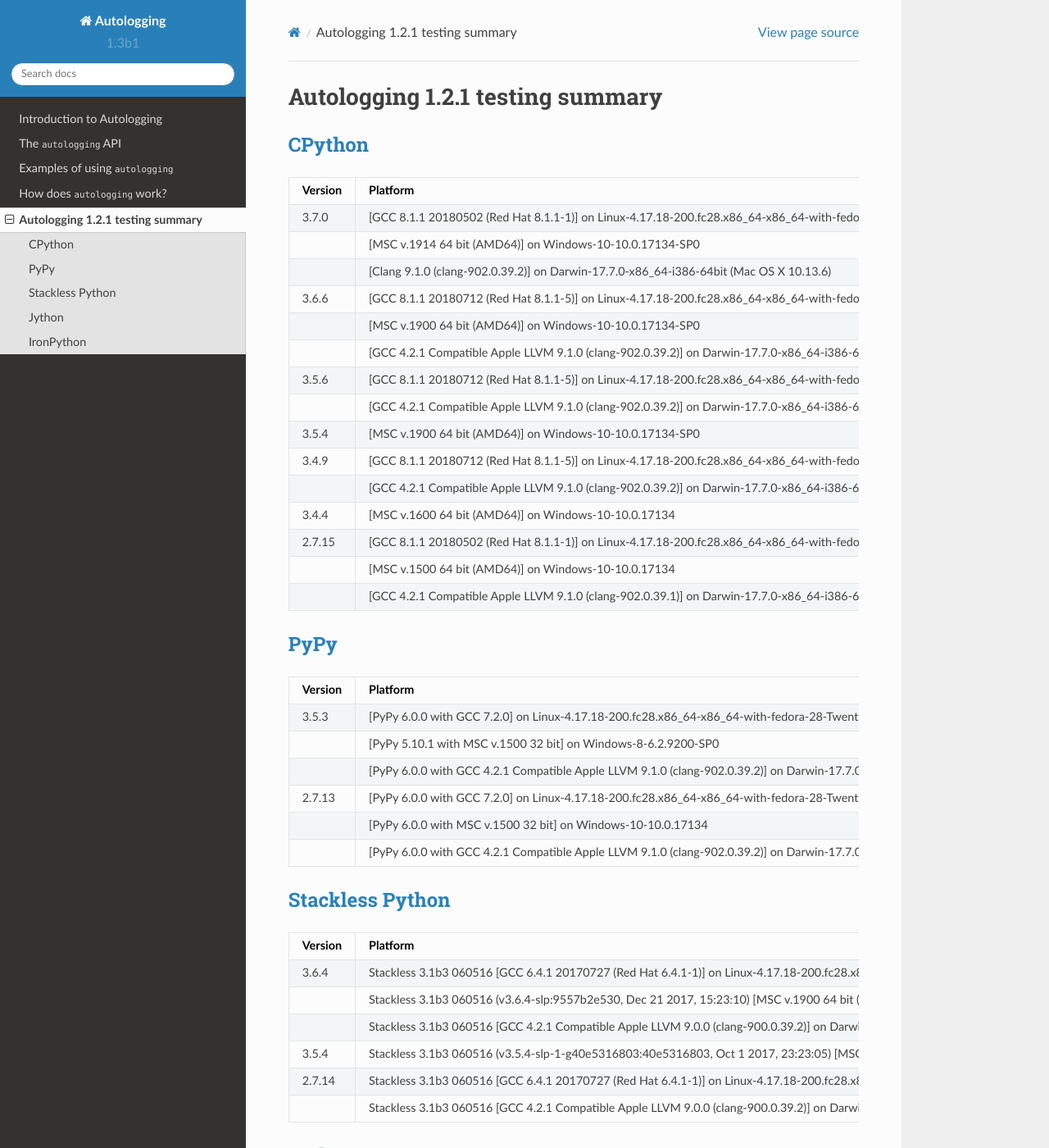
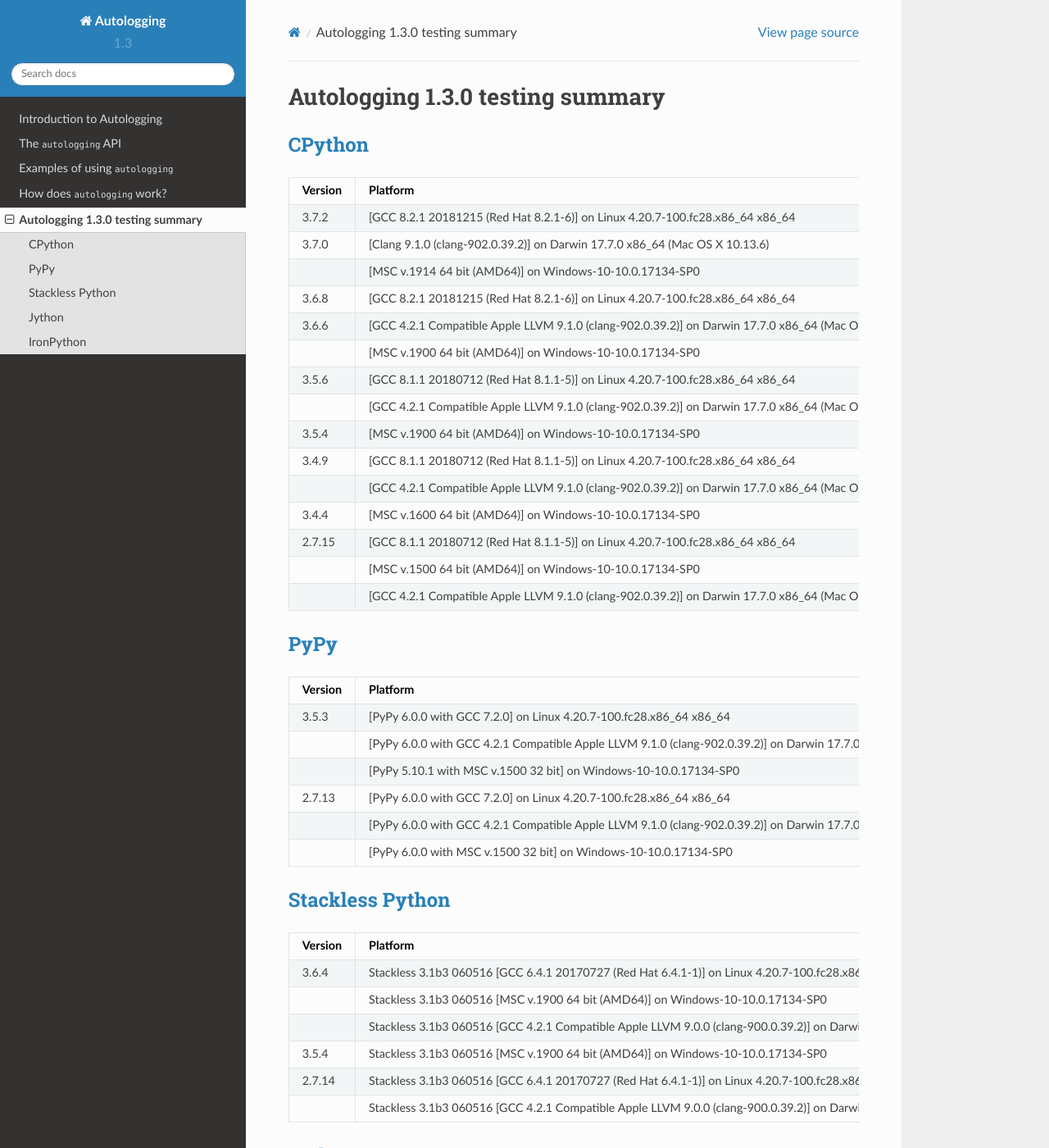
Before and after one commit to mzipay/Autologging, a Sphinx documentation site: the page built from doc/source/testing.rst, in a window 1280 px wide and 1400 px high. Shown: the whole window at 82% size. Built offline with Sphinx 7.4.7 and the Read the Docs theme 2.0.0, drawn with Linux system fonts in a browser that asks for light colours; some of the changed text lies outside the part shown.

Commit message:
updated docs and testing summary; updated version

```diff
--- a/autologging.py
+++ b/autologging.py
@@ -24,7 +24,7 @@
 # OTHER DEALINGS IN THE SOFTWARE.
 
 __author__ = "Matthew Zipay <mattz@ninthtest.info>"
-__version__ = "1.3.0b1"
+__version__ = "1.3.0"
 
 from functools import wraps
 from inspect import isclass, isgenerator, ismethod, isroutine
--- a/doc/source/conf.py
+++ b/doc/source/conf.py
@@ -58,9 +58,9 @@
 # built documents.
 #
 # The short X.Y version.
-version = "1.3b1"
+version = "1.3"
 # The full version, including alpha/beta/rc tags.
-release = "1.3.0b0"
+release = "1.3.0"
 
 # The language for content autogenerated by Sphinx. Refer to documentation
 # for a list of supported languages.
--- a/doc/source/testing.rst
+++ b/doc/source/testing.rst
@@ -1,5 +1,5 @@
 =================================
-Autologging 1.2.1 testing summary
+Autologging 1.3.0 testing summary
 =================================
 
 .. _CPython: https://www.python.org/
@@ -11,98 +11,98 @@
 `CPython`_
 ==========
 
-+---------+------------------------------------------------------------------------------------------------------------------+
-| Version | Platform                                                                                                         |
-+=========+==================================================================================================================+
-| 3.7.0   | [GCC 8.1.1 20180502 (Red Hat 8.1.1-1)] on Linux-4.17.18-200.fc28.x86_64-x86_64-with-fedora-28-Twenty_Eight       |
-+---------+------------------------------------------------------------------------------------------------------------------+
-|         | [MSC v.1914 64 bit (AMD64)] on Windows-10-10.0.17134-SP0                                                         |
-+---------+------------------------------------------------------------------------------------------------------------------+
-|         | [Clang 9.1.0 (clang-902.0.39.2)] on Darwin-17.7.0-x86_64-i386-64bit (Mac OS X 10.13.6)                           |
-+---------+------------------------------------------------------------------------------------------------------------------+
-| 3.6.6   | [GCC 8.1.1 20180712 (Red Hat 8.1.1-5)] on Linux-4.17.18-200.fc28.x86_64-x86_64-with-fedora-28-Twenty_Eight       |
-+---------+------------------------------------------------------------------------------------------------------------------+
-|         | [MSC v.1900 64 bit (AMD64)] on Windows-10-10.0.17134-SP0                                                         |
-+---------+------------------------------------------------------------------------------------------------------------------+
-|         | [GCC 4.2.1 Compatible Apple LLVM 9.1.0 (clang-902.0.39.2)] on Darwin-17.7.0-x86_64-i386-64bit (Mac OS X 10.13.6) |
-+---------+------------------------------------------------------------------------------------------------------------------+
-| 3.5.6   | [GCC 8.1.1 20180712 (Red Hat 8.1.1-5)] on Linux-4.17.18-200.fc28.x86_64-x86_64-with-fedora-28-Twenty_Eight       |
-+---------+------------------------------------------------------------------------------------------------------------------+
-|         | [GCC 4.2.1 Compatible Apple LLVM 9.1.0 (clang-902.0.39.2)] on Darwin-17.7.0-x86_64-i386-64bit (Mac OS X 10.13.6) |
-+---------+------------------------------------------------------------------------------------------------------------------+
-| 3.5.4   | [MSC v.1900 64 bit (AMD64)] on Windows-10-10.0.17134-SP0                                                         |
-+---------+------------------------------------------------------------------------------------------------------------------+
-| 3.4.9   | [GCC 8.1.1 20180712 (Red Hat 8.1.1-5)] on Linux-4.17.18-200.fc28.x86_64-x86_64-with-fedora-28-Twenty_Eight       |
-+---------+------------------------------------------------------------------------------------------------------------------+
-|         | [GCC 4.2.1 Compatible Apple LLVM 9.1.0 (clang-902.0.39.2)] on Darwin-17.7.0-x86_64-i386-64bit (Mac OS X 10.13.6) |
-+---------+------------------------------------------------------------------------------------------------------------------+
-| 3.4.4   | [MSC v.1600 64 bit (AMD64)] on Windows-10-10.0.17134                                                             |
-+---------+------------------------------------------------------------------------------------------------------------------+
-| 2.7.15  | [GCC 8.1.1 20180502 (Red Hat 8.1.1-1)] on Linux-4.17.18-200.fc28.x86_64-x86_64-with-fedora-28-Twenty_Eight       |
-+---------+------------------------------------------------------------------------------------------------------------------+
-|         | [MSC v.1500 64 bit (AMD64)] on Windows-10-10.0.17134                                                             |
-+---------+------------------------------------------------------------------------------------------------------------------+
-|         | [GCC 4.2.1 Compatible Apple LLVM 9.1.0 (clang-902.0.39.1)] on Darwin-17.7.0-x86_64-i386-64bit (Mac OS X 10.13.6) |
-+---------+------------------------------------------------------------------------------------------------------------------+
++---------+-------------------------------------------------------------------------------------------------------+
+| Version | Platform                                                                                              |
++=========+=======================================================================================================+
+| 3.7.2   | [GCC 8.2.1 20181215 (Red Hat 8.2.1-6)] on Linux 4.20.7-100.fc28.x86_64 x86_64                         |
++---------+-------------------------------------------------------------------------------------------------------+
+| 3.7.0   | [Clang 9.1.0 (clang-902.0.39.2)] on Darwin 17.7.0 x86_64 (Mac OS X 10.13.6)                           |
++---------+-------------------------------------------------------------------------------------------------------+
+|         | [MSC v.1914 64 bit (AMD64)] on Windows-10-10.0.17134-SP0                                              |
++---------+-------------------------------------------------------------------------------------------------------+
+| 3.6.8   | [GCC 8.2.1 20181215 (Red Hat 8.2.1-6)] on Linux 4.20.7-100.fc28.x86_64 x86_64                         |
++---------+-------------------------------------------------------------------------------------------------------+
+| 3.6.6   | [GCC 4.2.1 Compatible Apple LLVM 9.1.0 (clang-902.0.39.2)] on Darwin 17.7.0 x86_64 (Mac OS X 10.13.6) |
++---------+-------------------------------------------------------------------------------------------------------+
+|         | [MSC v.1900 64 bit (AMD64)] on Windows-10-10.0.17134-SP0                                              |
++---------+-------------------------------------------------------------------------------------------------------+
+| 3.5.6   | [GCC 8.1.1 20180712 (Red Hat 8.1.1-5)] on Linux 4.20.7-100.fc28.x86_64 x86_64                         |
++---------+-------------------------------------------------------------------------------------------------------+
+|         | [GCC 4.2.1 Compatible Apple LLVM 9.1.0 (clang-902.0.39.2)] on Darwin 17.7.0 x86_64 (Mac OS X 10.13.6) |
++---------+-------------------------------------------------------------------------------------------------------+
+| 3.5.4   | [MSC v.1900 64 bit (AMD64)] on Windows-10-10.0.17134-SP0                                              |
++---------+-------------------------------------------------------------------------------------------------------+
+| 3.4.9   | [GCC 8.1.1 20180712 (Red Hat 8.1.1-5)] on Linux 4.20.7-100.fc28.x86_64 x86_64                         |
++---------+-------------------------------------------------------------------------------------------------------+
+|         | [GCC 4.2.1 Compatible Apple LLVM 9.1.0 (clang-902.0.39.2)] on Darwin 17.7.0 x86_64 (Mac OS X 10.13.6) |
++---------+-------------------------------------------------------------------------------------------------------+
+| 3.4.4   | [MSC v.1600 64 bit (AMD64)] on Windows-10-10.0.17134-SP0                                              |
++---------+-------------------------------------------------------------------------------------------------------+
+| 2.7.15  | [GCC 8.1.1 20180712 (Red Hat 8.1.1-5)] on Linux 4.20.7-100.fc28.x86_64 x86_64                         |
++---------+-------------------------------------------------------------------------------------------------------+
+|         | [MSC v.1500 64 bit (AMD64)] on Windows-10-10.0.17134-SP0                                              |
++---------+-------------------------------------------------------------------------------------------------------+
+|         | [GCC 4.2.1 Compatible Apple LLVM 9.1.0 (clang-902.0.39.2)] on Darwin 17.7.0 x86_64 (Mac OS X 10.13.6) |
++---------+-------------------------------------------------------------------------------------------------------+
 
 `PyPy`_
 =======
 
-+---------+----------------------------------------------------------------------------------------------------------------------------------+
-| Version | Platform                                                                                                                         |
-+=========+==================================================================================================================================+
-| 3.5.3   | [PyPy 6.0.0 with GCC 7.2.0] on Linux-4.17.18-200.fc28.x86_64-x86_64-with-fedora-28-Twenty_Eight                                  |
-+---------+----------------------------------------------------------------------------------------------------------------------------------+
-|         | [PyPy 5.10.1 with MSC v.1500 32 bit] on Windows-8-6.2.9200-SP0                                                                   |
-+---------+----------------------------------------------------------------------------------------------------------------------------------+
-|         | [PyPy 6.0.0 with GCC 4.2.1 Compatible Apple LLVM 9.1.0 (clang-902.0.39.2)] on Darwin-17.7.0-x86_64-i386-64bit (Mac OS X 10.13.6) |
-+---------+----------------------------------------------------------------------------------------------------------------------------------+
-| 2.7.13  | [PyPy 6.0.0 with GCC 7.2.0] on Linux-4.17.18-200.fc28.x86_64-x86_64-with-fedora-28-Twenty_Eight                                  |
-+---------+----------------------------------------------------------------------------------------------------------------------------------+
-|         | [PyPy 6.0.0 with MSC v.1500 32 bit] on Windows-10-10.0.17134                                                                     |
-+---------+----------------------------------------------------------------------------------------------------------------------------------+
-|         | [PyPy 6.0.0 with GCC 4.2.1 Compatible Apple LLVM 9.1.0 (clang-902.0.39.2)] on Darwin-17.7.0-x86_64-i386-64bit (Mac OS X 10.13.6) |
-+---------+----------------------------------------------------------------------------------------------------------------------------------+
++---------+-----------------------------------------------------------------------------------------------------------------------+
+| Version | Platform                                                                                                              |
++=========+=======================================================================================================================+
+| 3.5.3   | [PyPy 6.0.0 with GCC 7.2.0] on Linux 4.20.7-100.fc28.x86_64 x86_64                                                    |
++---------+-----------------------------------------------------------------------------------------------------------------------+
+|         | [PyPy 6.0.0 with GCC 4.2.1 Compatible Apple LLVM 9.1.0 (clang-902.0.39.2)] on Darwin 17.7.0 x86_64 (Mac OS X 10.13.6) |
++---------+-----------------------------------------------------------------------------------------------------------------------+
+|         | [PyPy 5.10.1 with MSC v.1500 32 bit] on Windows-10-10.0.17134-SP0                                                     |
++---------+-----------------------------------------------------------------------------------------------------------------------+
+| 2.7.13  | [PyPy 6.0.0 with GCC 7.2.0] on Linux 4.20.7-100.fc28.x86_64 x86_64                                                    |
++---------+-----------------------------------------------------------------------------------------------------------------------+
+|         | [PyPy 6.0.0 with GCC 4.2.1 Compatible Apple LLVM 9.1.0 (clang-902.0.39.2)] on Darwin 17.7.0 x86_64 (Mac OS X 10.13.6) |
++---------+-----------------------------------------------------------------------------------------------------------------------+
+|         | [PyPy 6.0.0 with MSC v.1500 32 bit] on Windows-10-10.0.17134-SP0                                                      |
++---------+-----------------------------------------------------------------------------------------------------------------------+
 
 `Stackless Python`_
 ===================
 
-+---------+---------------------------------------------------------------------------------------------------------------------------------------------+
-| Version | Platform                                                                                                                                    |
-+=========+=============================================================================================================================================+
-| 3.6.4   | Stackless 3.1b3 060516 [GCC 6.4.1 20170727 (Red Hat 6.4.1-1)] on Linux-4.17.18-200.fc28.x86_64-x86_64-with-fedora-28-Twenty_Eight           |
-+---------+---------------------------------------------------------------------------------------------------------------------------------------------+
-|         | Stackless 3.1b3 060516 (v3.6.4-slp:9557b2e530, Dec 21 2017, 15:23:10) [MSC v.1900 64 bit (AMD64)] on Windows-10-10.0.17134-SP0              |
-+---------+---------------------------------------------------------------------------------------------------------------------------------------------+
-|         | Stackless 3.1b3 060516 [GCC 4.2.1 Compatible Apple LLVM 9.0.0 (clang-900.0.39.2)] on Darwin-17.7.0-x86_64-i386-64bit (Mac OS X 10.13.6)     |
-+---------+---------------------------------------------------------------------------------------------------------------------------------------------+
-| 3.5.4   | Stackless 3.1b3 060516 (v3.5.4-slp-1-g40e5316803:40e5316803, Oct 1 2017, 23:23:05) [MSC v.1900 64 bit (AMD64)] on Windows-10-10.0.17134-SP0 |
-+---------+---------------------------------------------------------------------------------------------------------------------------------------------+
-| 2.7.14  | Stackless 3.1b3 060516 [GCC 6.4.1 20170727 (Red Hat 6.4.1-1)] on Linux-4.17.18-200.fc28.x86_64-x86_64-with-fedora-28-Twenty_Eight           |
-+---------+---------------------------------------------------------------------------------------------------------------------------------------------+
-|         | Stackless 3.1b3 060516 [GCC 4.2.1 Compatible Apple LLVM 9.0.0 (clang-900.0.39.2)] on Darwin-17.7.0-x86_64-i386-64bit (Mac OS X 10.13.6)     |
-+---------+---------------------------------------------------------------------------------------------------------------------------------------------+
++---------+------------------------------------------------------------------------------------------------------------------------------+
+| Version | Platform                                                                                                                     |
++=========+==============================================================================================================================+
+| 3.6.4   | Stackless 3.1b3 060516 [GCC 6.4.1 20170727 (Red Hat 6.4.1-1)] on Linux 4.20.7-100.fc28.x86_64 x86_64                         |
++---------+------------------------------------------------------------------------------------------------------------------------------+
+|         | Stackless 3.1b3 060516 [MSC v.1900 64 bit (AMD64)] on Windows-10-10.0.17134-SP0                                              |
++---------+------------------------------------------------------------------------------------------------------------------------------+
+|         | Stackless 3.1b3 060516 [GCC 4.2.1 Compatible Apple LLVM 9.0.0 (clang-900.0.39.2)] on Darwin 17.7.0 x86_64 (Mac OS X 10.13.6) |
++---------+------------------------------------------------------------------------------------------------------------------------------+
+| 3.5.4   | Stackless 3.1b3 060516 [MSC v.1900 64 bit (AMD64)] on Windows-10-10.0.17134-SP0                                              |
++---------+------------------------------------------------------------------------------------------------------------------------------+
+| 2.7.14  | Stackless 3.1b3 060516 [GCC 6.4.1 20170727 (Red Hat 6.4.1-1)] on Linux 4.20.7-100.fc28.x86_64 x86_64                         |
++---------+------------------------------------------------------------------------------------------------------------------------------+
+|         | Stackless 3.1b3 060516 [GCC 4.2.1 Compatible Apple LLVM 9.0.0 (clang-900.0.39.2)] on Darwin 17.7.0 x86_64 (Mac OS X 10.13.6) |
++---------+------------------------------------------------------------------------------------------------------------------------------+
 
 `Jython`_
 =========
 
-+---------+----------------------------------------------------------------------------------------------------------------------------------------------------------------------+
-| Version | Platform                                                                                                                                                             |
-+=========+======================================================================================================================================================================+
-| 2.7.1   | [OpenJDK 64-Bit Server VM (Oracle Corporation)] on Java-9.0.4-OpenJDK_64-Bit_Server_VM,_9.0.4+11,_Oracle_Corporation-on-Linux-4.17.18-200.fc28.x86_64-amd64          |
-+---------+----------------------------------------------------------------------------------------------------------------------------------------------------------------------+
-|         | [Java HotSpot(TM) 64-Bit Server VM ("Oracle Corporation")] on Java-10.0.2-Java_HotSpot-TM-_64-Bit_Server_VM,_10.0.2+13,_-Oracle_Corporation-on-Windows_10-10.0-amd64 |
-+---------+----------------------------------------------------------------------------------------------------------------------------------------------------------------------+
-|         | [Java HotSpot(TM) 64-Bit Server VM (Oracle Corporation)] on Java-9.0.4-Java_HotSpot-TM-_64-Bit_Server_VM,_9.0.4+11,_Oracle_Corporation-on-Mac_OS_X-10.13.6-x86_64    |
-+---------+----------------------------------------------------------------------------------------------------------------------------------------------------------------------+
++---------+----------------------------------------------------------------------------------------------------------------------------------------------------+
+| Version | Platform                                                                                                                                           |
++=========+====================================================================================================================================================+
+| 2.7.1   | [OpenJDK 64-Bit Server VM (Oracle Corporation)] (Java-11.0.1-OpenJDK_64-Bit_Server_VM) on Linux 4.20.7-100.fc28.x86_64 x86_64                      |
++---------+----------------------------------------------------------------------------------------------------------------------------------------------------+
+|         | [Java HotSpot(TM) 64-Bit Server VM ("Oracle Corporation")] (Java-10.0.2-Java_HotSpot-TM-_64-Bit_Server_VM) on Windows-10-10.0.17134-SP0            |
++---------+----------------------------------------------------------------------------------------------------------------------------------------------------+
+|         | [Java HotSpot(TM) 64-Bit Server VM (Oracle Corporation)] (Java-9.0.4-Java_HotSpot-TM-_64-Bit_Server_VM) on Darwin 17.7.0 x86_64 (Mac OS X 10.13.6) |
++---------+----------------------------------------------------------------------------------------------------------------------------------------------------+
 
 `IronPython`_
 =============
 
-+---------+----------------------------------------------------------------------------------------+
-| Version | Platform                                                                               |
-+=========+========================================================================================+
-| 2.7.8   | (IronPython 2.7.8 (2.7.8.0) on .NET 4.0.30319.42000 (64-bit)) on Windows-10-10.0.17134 |
-+---------+----------------------------------------------------------------------------------------+
-|         | (IronPython 2.7.8 (2.7.8.0) on .NET 4.0.30319.42000 (32-bit)) on Windows-10-10.0.17134 |
-+---------+----------------------------------------------------------------------------------------+
++---------+--------------------------------------------------------------------------------------------+
+| Version | Platform                                                                                   |
++=========+============================================================================================+
+| 2.7.8   | (IronPython 2.7.8 (2.7.8.0) on .NET 4.0.30319.42000 (64-bit)) on Windows-10-10.0.17134-SP0 |
++---------+--------------------------------------------------------------------------------------------+
+|         | (IronPython 2.7.8 (2.7.8.0) on .NET 4.0.30319.42000 (32-bit)) on Windows-10-10.0.17134-SP0 |
++---------+--------------------------------------------------------------------------------------------+
--- a/setup.py
+++ b/setup.py
@@ -7,7 +7,7 @@
 
 setup(
     name="Autologging",
-    version="1.2.1",
+    version="1.3.0",
     description="Autologging makes logging and tracing Python classes easy.",
     long_description=long_description,
     long_description_content_type="text/markdown",
```
Also changed, not shown: doc/source/examples-traced.rst (+45 -0 lines), doc/source/internals.rst (+4 -7 lines).
